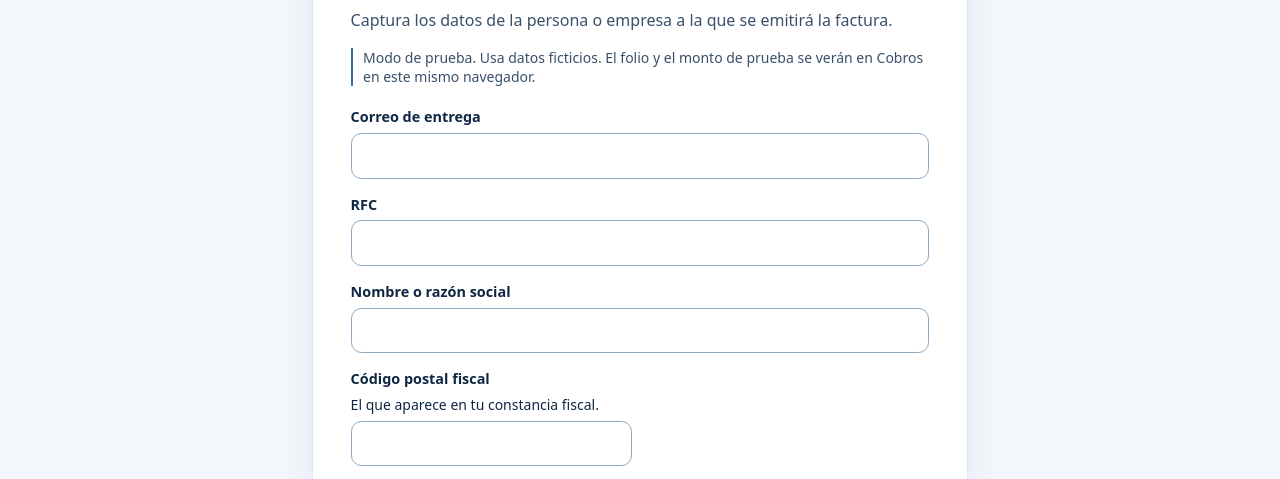
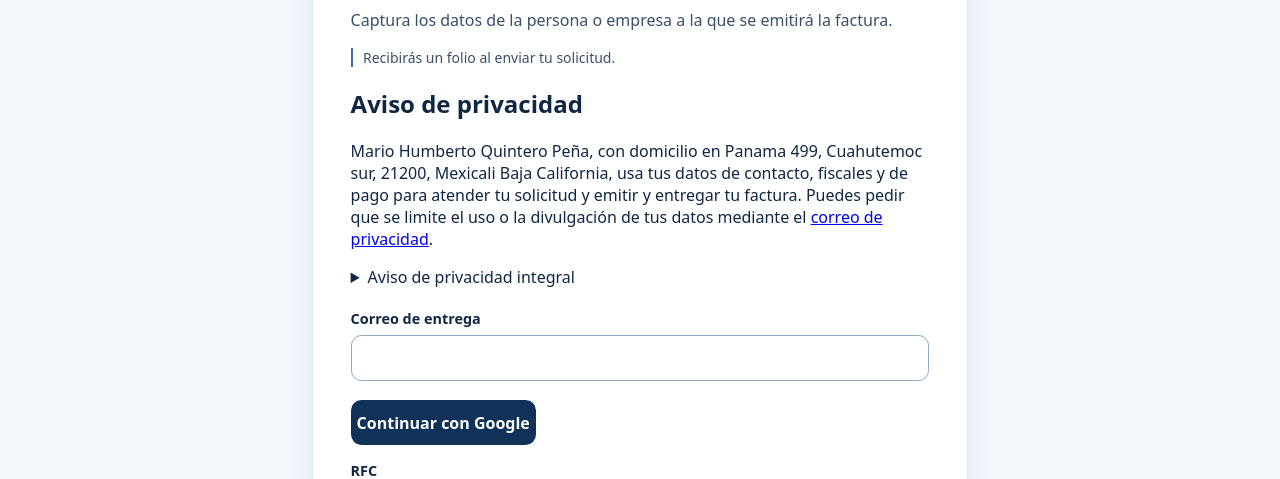
Before and after one commit to chokorad/cobros, a plain HTML site: page factura/index.html in a window 1280 px wide. Shown: the part 285-764 px from the top of the page. Drawn offline with Linux system fonts and the light colour scheme.

Commit message:
Publish patient invoice portal and privacy notice

```diff
--- a/factura/index.html
+++ b/factura/index.html
@@ -6,7 +6,7 @@
 <meta name="robots" content="noindex">
 <title>Solicita tu factura | Dr. Mario Quintero</title>
 <link rel="stylesheet" href="portal.css?v=4">
-<script type="module" src="portal.js?v=9" defer></script>
+<script type="module" src="portal.js?v=10" defer></script>
 </head>
 <body>
 <main>
@@ -23,6 +23,19 @@
     <h1 id="titulo">Solicita tu factura</h1>
     <p class="intro">Captura los datos de la persona o empresa a la que se emitirá la factura.</p>
     <p class="aviso" id="aviso">Modo de prueba. Usa datos ficticios. El folio y el monto de prueba se verán en Cobros en este mismo navegador.</p>
+
+    <section id="privacidad" hidden aria-labelledby="titulo-privacidad">
+      <h2 id="titulo-privacidad">Aviso de privacidad</h2>
+      <p><span id="privacidad-responsable"></span>, con domicilio en <span id="privacidad-domicilio"></span>, usa tus datos de contacto, fiscales y de pago para atender tu solicitud y emitir y entregar tu factura. Puedes pedir que se limite el uso o la divulgación de tus datos mediante el <a id="privacidad-contacto">correo de privacidad</a>.</p>
+      <details>
+        <summary>Aviso de privacidad integral</summary>
+        <p>El formulario recaba correo de entrega, nombre o razón social, RFC, domicilio y código postal fiscales, régimen fiscal, uso del CFDI, monto y forma de pago. Cuando eliges iniciar sesión con Google, el portal usa el correo y el identificador de tu cuenta para acceder a tu perfil.</p>
+        <p>Usamos estos datos para gestionar la solicitud, verificar los datos de facturación y emitir y entregar el CFDI. Firebase presta los servicios técnicos de autenticación y almacenamiento. Los datos necesarios para emitir el CFDI se comunican al SAT o al proveedor de certificación que corresponda.</p>
+        <p>Guardar tu perfil para precargar futuras solicitudes es opcional. Puedes autorizarlo marcando la casilla de recordatorio al enviar una solicitud con tu cuenta de Google. Puedes solicitar que se elimine ese perfil sin afectar los comprobantes sujetos a conservación legal.</p>
+        <p>Por el correo de privacidad indicado arriba puedes pedir acceso, rectificación, cancelación u oposición respecto de tus datos (derechos ARCO), revocar tu consentimiento o limitar el uso o divulgación. Indica tu nombre, un medio para recibir la respuesta, los datos a los que se refiere tu solicitud y qué deseas ejercer. Te indicaremos cómo acreditar tu identidad o representación y, para una rectificación, qué documentación respalda el cambio.</p>
+        <p>Publicaremos las actualizaciones de este aviso en esta misma página.</p>
+      </details>
+    </section>
 
     <form id="solicitud" aria-describedby="aviso" method="dialog">
       <label class="ancho">Correo de entrega
--- a/factura/portal.js
+++ b/factura/portal.js
@@ -1,7 +1,13 @@
 import { nubeActiva as firebaseActivo, enviarSolicitud, entrarConGoogle, prepararGoogle, salirDelPerfil } from './envio.js?v=21';
 
-const nubeActiva = firebaseActivo && new URLSearchParams(location.search).get('piloto') === '1';
-'use strict';
+const privacidad = {
+  responsable: 'Mario Humberto Quintero Peña',
+  domicilio: 'Panama 499, Cuahutemoc sur, 21200, Mexicali Baja California',
+  correo: 'mariohquintero@gmail.com'
+};
+const piloto = new URLSearchParams(location.search).get('piloto') === '1';
+const portalPacientes = firebaseActivo && !piloto && Object.values(privacidad).every(dato => dato.trim());
+const nubeActiva = firebaseActivo && (piloto || portalPacientes);
 
 // Public branding only. Keep credentials and billing data outside this file.
 const identidad = {
@@ -85,8 +91,16 @@ rfc.addEventListener('invalid', mostrarErrorRfc);
 formulario.addEventListener('submit', (event) => event.preventDefault());
 let clave;
 if (nubeActiva) {
-  document.getElementById('aviso').textContent = 'Prueba en la nube. Usa únicamente datos ficticios.';
+  document.getElementById('aviso').textContent = piloto
+    ? 'Prueba en la nube. Usa únicamente datos ficticios.'
+    : 'Recibirás un folio al enviar tu solicitud.';
   boton.textContent = 'Enviar solicitud';
+}
+if (portalPacientes) {
+  document.getElementById('privacidad-responsable').textContent = privacidad.responsable;
+  document.getElementById('privacidad-domicilio').textContent = privacidad.domicilio;
+  document.getElementById('privacidad-contacto').href = 'mailto:' + privacidad.correo;
+  document.getElementById('privacidad').hidden = false;
 }
 const entrar = document.getElementById('entrar-google');
 const salir = document.getElementById('salir-google');
```
Also changed, not shown: AGENTS.md (+2 -0 lines), ARCHITECTURE.md (+2 -0 lines), DEPLOY.md (+2 -0 lines), FEATURES.md (+2 -0 lines), TASKS.md (+2 -0 lines), TESTS.md (+2 -0 lines), README.md.
